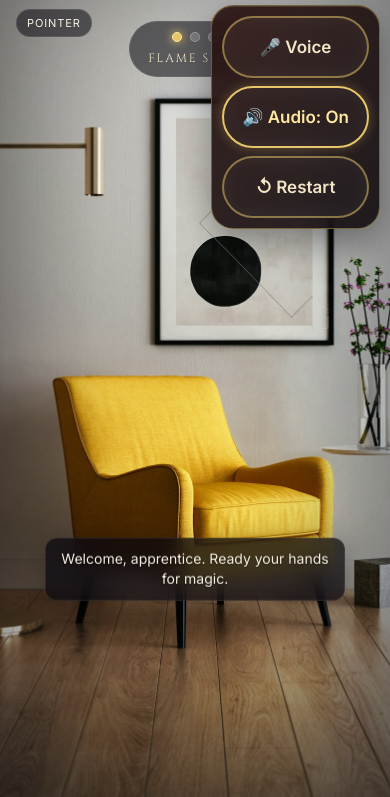
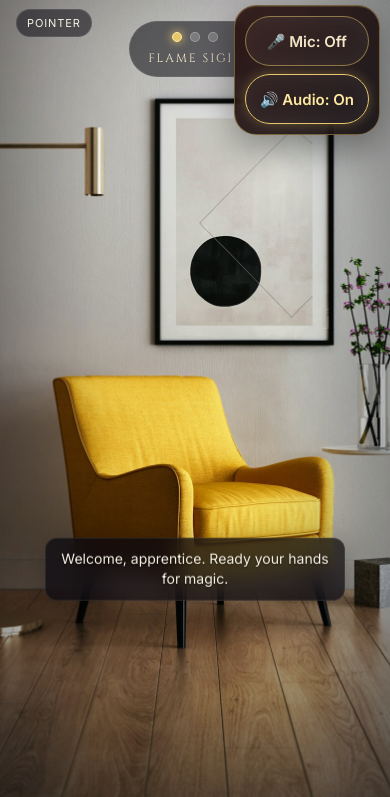
Before and after one commit to ssswang/great-mage-ar, a website with bundled scripts: page index.html in a window 390 px wide. Both pictures are taken after a click on the button "Start with Camera". Shown: the part 47-844 px from the top of the page. Built offline with nearby package versions, Linux system fonts and the light colour scheme; no server answers.

Commit message:
Updated button panel UI

```diff
--- a/css/styles.css
+++ b/css/styles.css
@@ -427,8 +427,8 @@ html, body {
   right: 16px;
   z-index: 6;
   display: grid;
-  gap: 14px;
-  padding: 16px;
+  gap: 10px;
+  padding: 12px;
   border: 1px solid rgba(232, 199, 106, 0.4);
   border-radius: 22px;
   background: linear-gradient(135deg, rgba(42, 20, 17, 0.92), rgba(13, 8, 12, 0.88));
@@ -442,14 +442,14 @@ html, body {
 .chip {
   pointer-events: auto;
   cursor: pointer;
-  min-width: 180px;
-  min-height: 82px;
-  border: 2px solid rgba(232, 199, 106, 0.5);
+  min-width: 142px;
+  min-height: 58px;
+  border: 1px solid rgba(232, 199, 106, 0.5);
   background: rgba(255,255,255,0.08);
   color: var(--parchment);
-  font-size: 22px;
+  font-size: 17px;
   font-weight: 600;
-  padding: 18px 28px;
+  padding: 12px 18px;
   border-radius: 999px;
   backdrop-filter: blur(10px);
   font-family: var(--font-ui);
@@ -470,10 +470,10 @@ html, body {
   }
 
   .chip {
-    min-width: 142px;
-    min-height: 62px;
-    font-size: 17px;
-    padding: 12px 18px;
+    min-width: 122px;
+    min-height: 50px;
+    font-size: 15px;
+    padding: 10px 14px;
   }
 }
 
--- a/index.html
+++ b/index.html
@@ -71,9 +71,8 @@
 
     <!-- Voice / soft controls (between sequences only) -->
     <div id="soft-controls" class="hidden">
-      <button id="btn-voice" class="chip" title="Toggle voice commands">🎤 Voice</button>
+      <button id="btn-voice" class="chip" title="Toggle microphone voice commands">🎤 Mic: Off</button>
       <button id="btn-audio" class="chip active" title="Toggle spoken guidance and sound effects">🔊 Audio: On</button>
-      <button id="btn-restart" class="chip">↺ Restart</button>
     </div>
 
     <!-- Debug / input mode -->
--- a/js/main.js
+++ b/js/main.js
@@ -88,15 +88,14 @@ class Game {
     $("btn-start-mouse").addEventListener("click", () => this.start(false));
     $("btn-again").addEventListener("click", () => this.restart(false));
     $("btn-practice").addEventListener("click", () => this.restart(true));
-    $("btn-restart").addEventListener("click", () => this.restart(this.unguided));
     this.btnVoice.addEventListener("click", () => {
       if (!this.voice.supported) {
         this.setCaption("Voice commands are not supported in this browser.");
         return;
       }
       const on = this.voice.toggle();
-      this.btnVoice.classList.toggle("active", on);
-      this.setCaption(on ? "Voice on — try “next”, “again”, or “cast”." : "Voice off.");
+      this._updateVoiceButton();
+      this.setCaption(on ? "Microphone on — try “next”, “again”, or “cast”." : "Microphone off.");
     });
     this.btnAudio.addEventListener("click", () => {
       const on = this.audio.toggle();
@@ -226,6 +225,12 @@ class Game {
     const on = this.audio.enabled;
     this.btnAudio.textContent = on ? "🔊 Audio: On" : "🔇 Audio: Off";
     this.btnAudio.classList.toggle("active", on);
+  }
+
+  _updateVoiceButton() {
+    const on = this.voice.active;
+    this.btnVoice.textContent = on ? "🎤 Mic: On" : "🎤 Mic: Off";
+    this.btnVoice.classList.toggle("active", on);
   }
 
   setHint(text) {
```
